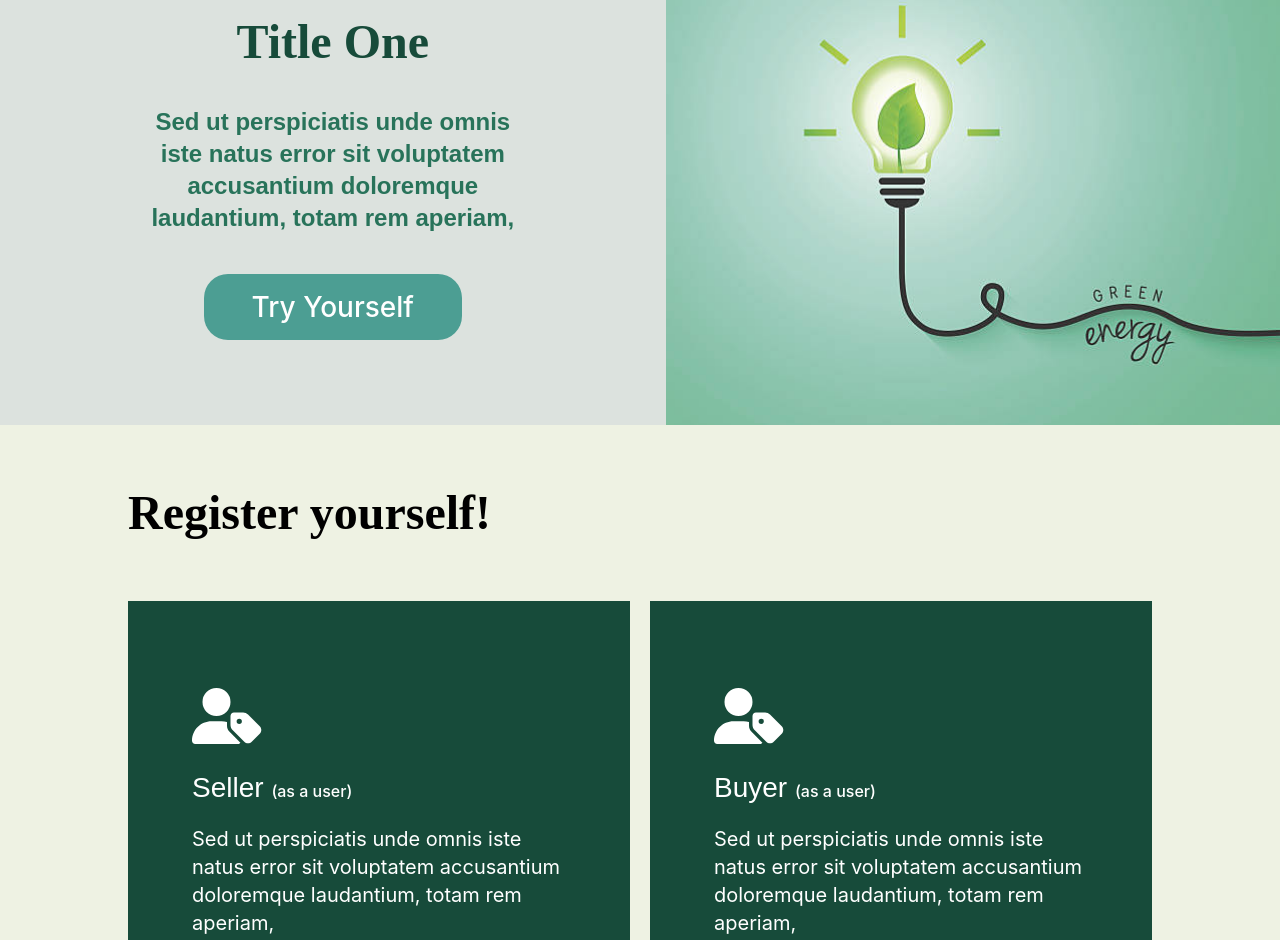
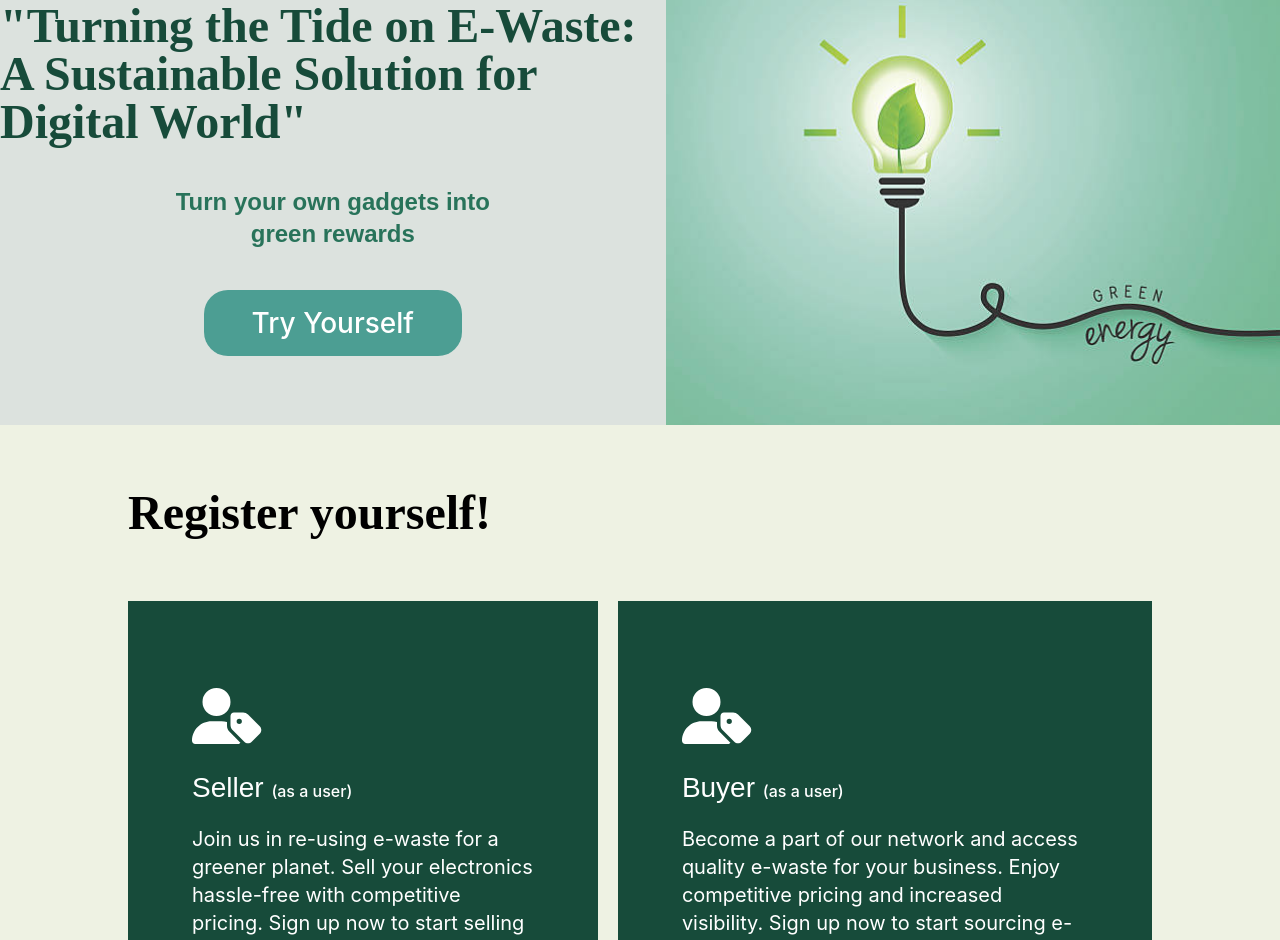
Before and after one commit to Tarangladumor/Dream_repo, a React (Create React App) app: page / in a window 1280 px wide. Shown: the part 1172-2112 px from the top of the page. Built offline with nearby package versions, Linux system fonts and the light colour scheme.

Commit message:
changes done onhome-page

```diff
--- a/src/components/Homepage/RegisterYourself.jsx
+++ b/src/components/Homepage/RegisterYourself.jsx
@@ -18,7 +18,7 @@ const RegisterYourself = () => {
 
                         <p className=' font-poppins font-medium text-[28px]'>Seller <span className=' font-inter font-medium text-base'>(as a user)</span></p>
 
-                        <p className=' font-inter font-normal text-xl'>Sed ut perspiciatis unde omnis iste natus error sit voluptatem accusantium doloremque laudantium, totam rem aperiam,</p>
+                        <p className=' font-inter font-normal text-xl'>Join us in re-using e-waste for a greener planet. Sell your electronics hassle-free with competitive pricing. Sign up now to start selling your e-waste today!</p>
 
                         <div className='flex justify-center mt-10'>
                             <Link to="/signup" className=' bg-[#FEFDED] rounded-2xl px-16 py-2 font-inter font-semibold text-3xl text-black hover:scale-110 transition-all duration-300'>Register</Link>
@@ -32,7 +32,7 @@ const RegisterYourself = () => {
 
                         <p className=' font-poppins font-medium text-[28px]'>Buyer <span className=' font-inter font-medium text-base'>(as a user)</span></p>
 
-                        <p className=' font-inter font-normal text-xl'>Sed ut perspiciatis unde omnis iste natus error sit voluptatem accusantium doloremque laudantium, totam rem aperiam,</p>
+                        <p className=' font-inter font-normal text-xl'>Become a part of our network and access quality e-waste for your business. Enjoy competitive pricing and increased visibility. Sign up now to start sourcing e-waste from our platform!</p>
 
                         <div className='flex justify-center mt-10'>
                             <Link to="/signup" className=' bg-[#FEFDED] rounded-2xl px-16 py-2 font-inter font-semibold text-3xl text-black hover:scale-110 transition-all duration-300'>Register</Link>
--- a/src/components/Homepage/Section1.jsx
+++ b/src/components/Homepage/Section1.jsx
@@ -15,7 +15,7 @@ const Section1 = () => {
 
                     <div className='flex flex-col gap-2 justify-center max-w-[700px] font-semibold'>
                         <h1 className=' text-5xl font-roboto'>
-                            Transforming <span className=' text-[#277158]'>E-waste</span> into Environmental Imapct
+                            Transforming <span className=' text-[#277158]'>E-waste</span> into Environmental Impact
                         </h1>
 
                         <p className=' text-2xl font-medium max-w-[500px] font-poppins opacity-55'>lorem epsum ut set unde omnis iste nats error ut unde omnis</p>
--- a/src/components/Homepage/Why_sell.jsx
+++ b/src/components/Homepage/Why_sell.jsx
@@ -52,9 +52,9 @@ function Why_sell() {
 
                     <div className=' lg:w-[52%] flex flex-col justify-center w-fit items-center gap-10'>
 
-                        <h2 className=' text-5xl font-bold text-[#174B3A] font-roboto'>Title One</h2>
+                        <h2 className=' text-5xl font-bold text-[#174B3A] font-roboto'>"Turning the Tide on E-Waste: A Sustainable Solution for Digital World"</h2>
 
-                        <p className=' text-2xl font-semibold text-[#28735A] max-w-[375px] text-center font-poppins'>Sed ut perspiciatis unde omnis iste natus error sit voluptatem accusantium doloremque laudantium, totam rem aperiam,</p>
+                        <p className=' text-2xl font-semibold text-[#28735A] max-w-[375px] text-center font-poppins'>Turn your own gadgets into green rewards</p>
 
                         <button className='bg-[#4C9E93] text-[28px] py-3 px-12 font-medium rounded-3xl text-white w-fit hover:scale-105 transition-all duration-200 font-inter'>
                             <Link to="/signup">Try Yourself</Link>
```
